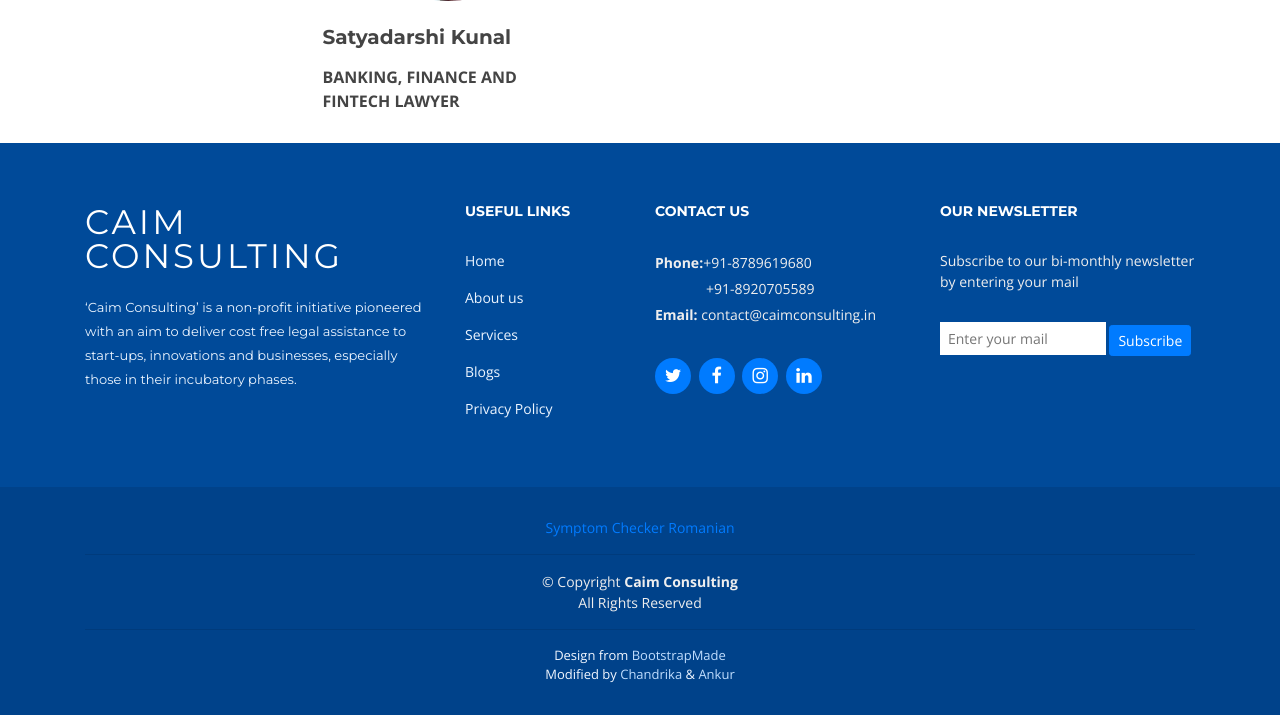
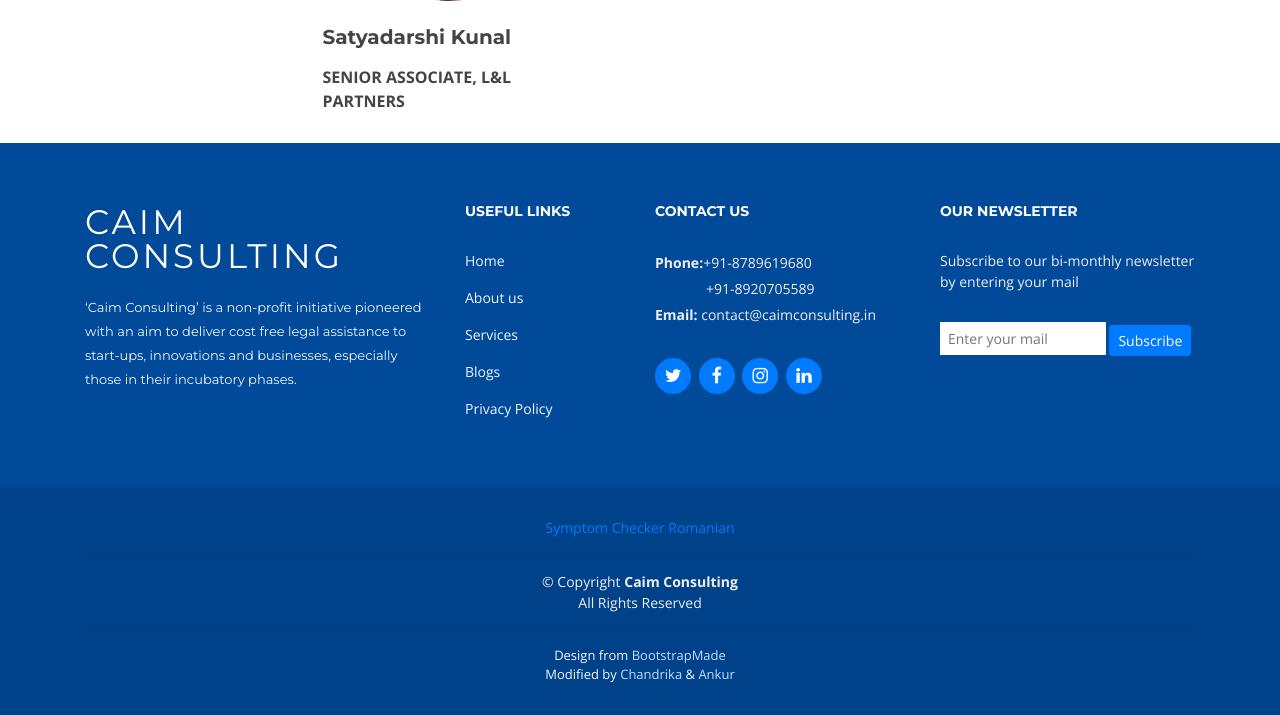
Before and after one commit to caimconsulting/caim-consulting-website, a Django app: page /board/satyadarshi-kunal/ in a window 1280 px wide. Shown: the part 379-1094 px from the top of the page. Run offline with Django 3.2, Linux system fonts and the light colour scheme; parts of the project's set-up code (start-up, migrations or seed data) failed here and were passed over; some libraries are stand-ins or nearby versions.

Commit message:
Title changed for satyadarshi

```diff
--- a/mainsite/templates/board/satyadarshi-kunal.html
+++ b/mainsite/templates/board/satyadarshi-kunal.html
@@ -15,7 +15,7 @@
         </div>
         <h5 class="font-weight-bold mt-4 mb-3">Satyadarshi Kunal</h5>
         <p class="text-uppercase blue-text">
-          <strong>Banking, Finance and Fintech Lawyer</strong>
+          <strong>Senior Associate, L&L Partners</strong>
         </p>
       </div>
       <div class="col-lg-4 col-md-7 mb-lg-0 mb-5">
--- a/mainsite/templates/index.html
+++ b/mainsite/templates/index.html
@@ -961,7 +961,7 @@
               </div>
               <h5 class="font-weight-bold mt-4 mb-3">Satyadarshi Kunal</h5>
               <p class="text-uppercase blue-text">
-                <strong>Banking, Finance and Fintech Lawyer</strong>
+                <strong>Senior Associate, L&L Partners</strong>
               </p>
               <div class="social">
                 <a
```
